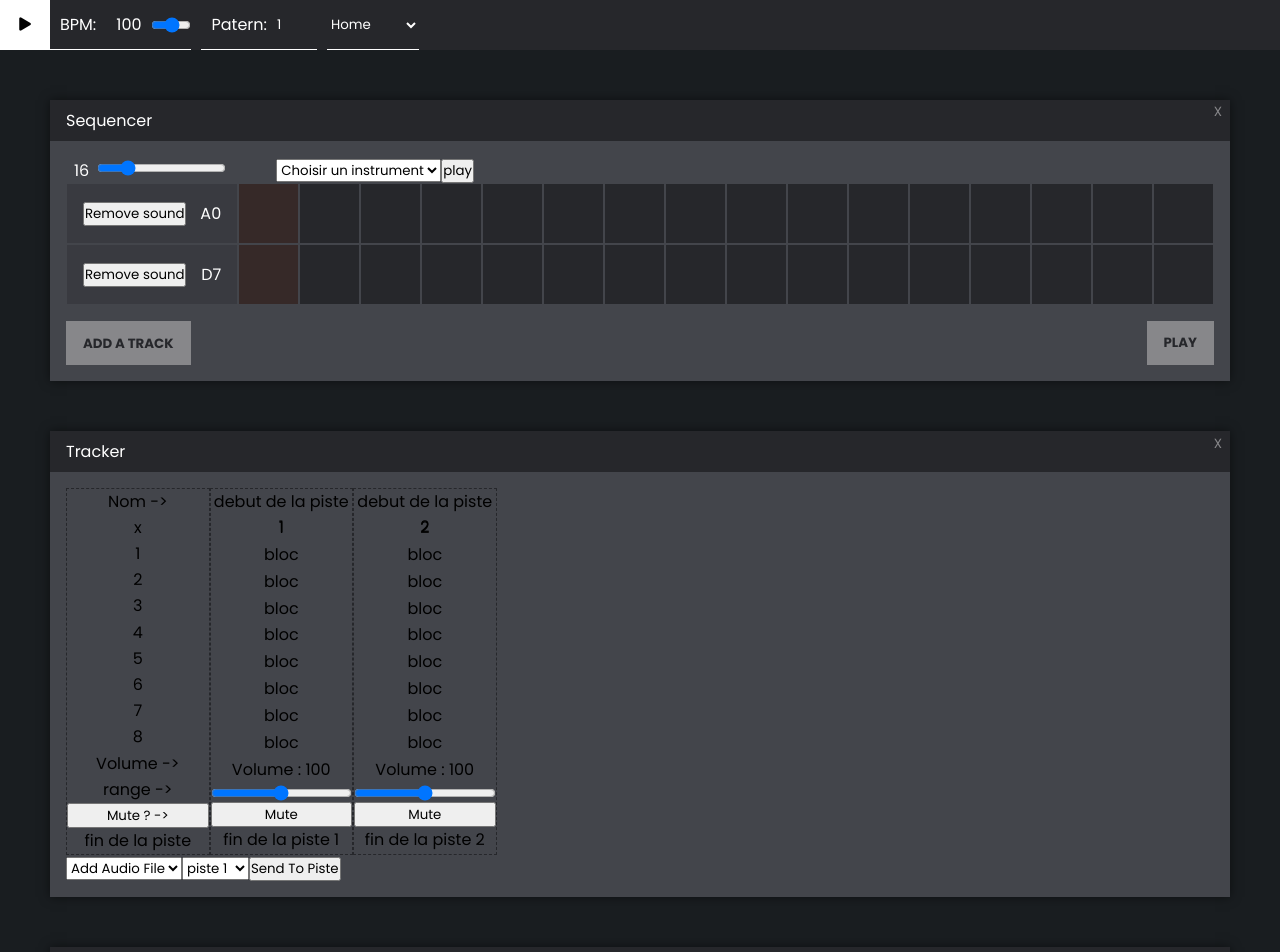
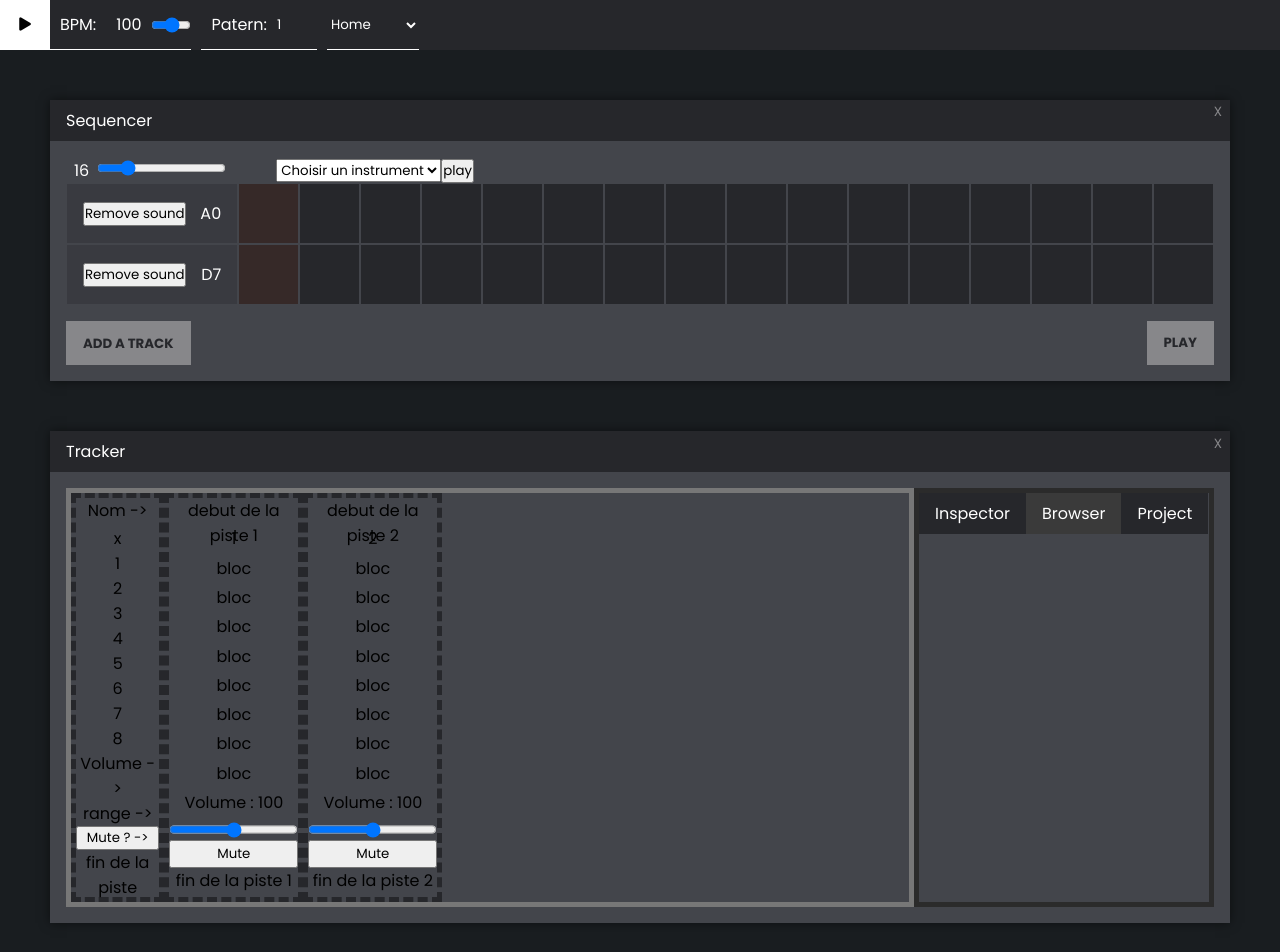
Before and after one commit to Procaillass/JamRacker, a React (Create React App) app: page / in a window 1280 px wide. Shown: the top 952 px of the page. Built offline with nearby package versions, Linux system fonts and the light colour scheme.

Commit message:
tracker structure base1

```diff
--- a/src/Components/Tracker/Tracker.css
+++ b/src/Components/Tracker/Tracker.css
@@ -1,5 +1,30 @@
 .tracker {
   margin: 50px;
+}
+
+.selected {
+  background-color: #3a3a3a;
+}
+
+.disable {
+  display: none;
+}
+
+.tracker .box__content {
+  display: -webkit-box;
+  display: -ms-flexbox;
+  display: flex;
+}
+
+.tracker_menu {
+  border: 5px solid #2b2b2b;
+  min-width: 300px;
+}
+
+.tracker_menu nav {
+  display: -webkit-box;
+  display: -ms-flexbox;
+  display: flex;
 }
 
 .box__content__pistes {
@@ -7,11 +32,12 @@
   display: grid;
   -ms-grid-columns: (1fr)[8];
       grid-template-columns: repeat(8, 1fr);
+  border: 5px solid #777777;
 }
 
 .box__content__pistes__piste {
   list-style: none;
-  border: 1px dashed #26272B;
+  border: 5px dashed #26272B;
   text-align: center;
   display: -ms-grid;
   display: grid;
@@ -21,7 +47,7 @@
 
 .box__content__pistes__rangeesNumb {
   list-style: none;
-  border: 1px dashed #26272B;
+  border: 5px dashed #26272B;
   text-align: center;
   display: -ms-grid;
   display: grid;
--- a/src/Components/Tracker/Tracker.jsx
+++ b/src/Components/Tracker/Tracker.jsx
@@ -22,7 +22,45 @@ function Tracker() {
 
     const handleClose = (ev) => {
         ev.preventDefault();
-        alert("close");
+
+    };
+
+    //menu nav disable switch game
+
+    const handleInspector = (ev) => {
+        ev.preventDefault();
+
+        document.querySelector(".box__title_inspector").classList.toggle("selected")
+        document.querySelector(".box__title_browser").classList.remove("selected")
+        document.querySelector(".box__title_project").classList.remove("selected")
+
+        document.querySelector(".tracker_menu__nav__container__browser").classList.add("disable")
+        document.querySelector(".tracker_menu__nav__container__project").classList.add("disable")
+        document.querySelector(".tracker_menu__nav__container__inspector").classList.toggle("disable")
+
+
+    };
+    const handleBrowser = (ev) => {
+        ev.preventDefault();
+
+        document.querySelector(".tracker_menu__nav__container__browser").classList.toggle("disable")
+        document.querySelector(".tracker_menu__nav__container__project").classList.add("disable")
+        document.querySelector(".tracker_menu__nav__container__inspector").classList.add("disable")
+
+        document.querySelector(".box__title_inspector").classList.remove("selected")
+        document.querySelector(".box__title_browser").classList.toggle("selected")
+        document.querySelector(".box__title_project").classList.remove("selected")
+
+    };
+    const handleProject = (ev) => {
+        ev.preventDefault();
+        document.querySelector(".tracker_menu__nav__container__browser").classList.add("disable")
+        document.querySelector(".tracker_menu__nav__container__project").classList.toggle("disable")
+        document.querySelector(".tracker_menu__nav__container__inspector").classList.add("disable")
+
+        document.querySelector(".box__title_inspector").classList.remove("selected")
+        document.querySelector(".box__title_browser").classList.remove("selected")
+        document.querySelector(".box__title_project").classList.toggle("selected")
     };
 
     const handleVolume = (event) => {
@@ -79,7 +117,7 @@ function Tracker() {
                         <div className="step">7</div>
                         <div className="step">8</div>
 
-                        <div>Volume -></div>
+                        <div>Volume -&gt;</div>
                         <div>range -></div>
                         <button>Mute ? -></button>
                         <div>fin de la piste</div>
@@ -142,31 +180,38 @@ function Tracker() {
                     </li>
                 </ul>
 
-                {<div className="tracker__controls">
-                    <select className="Tracker__addAudioFile" >
-                        {/* onChange={handleAddAudioFile} */}
-                        <option value="">Add Audio File</option>
-                        {/* {AudioFileList.map((AudioFile, index) =>
-              Listes.map(el => el.name).includes(note.name) === false &&
-              <option key={index + '_' + AudioFile.name} value={AudioFile.name}>{AudioFile.name}</option>
-            )} */}
-                    </select>
-                    <select className="Tracker__choosePiste" >
-                        <option value="">piste 1</option>
-                        <option value="">piste 2</option>
-                        <option value="">piste 3</option>
-                        <option value="">piste 4</option>
-                        <option value="">piste 5</option>
-                        <option value="">piste 6</option>
-                        <option value="">piste 7</option>
-                        <option value="">piste 8</option>
+                <div className="tracker_menu">
+
+                    <nav>
+
+                        <div className="box__bar" >
+                            <div className="box__title box__title_inspector" onClick={handleInspector}>Inspector</div>
+                        </div>
+
+                        <div className="box__bar">
+                            <div className="box__title box__title_browser selected" onClick={handleBrowser}>Browser</div>
+                        </div>
+
+                        <div className="box__bar">
+                            <div className="box__title box__title_project" onClick={handleProject}>Project</div>
+                        </div>
+
+                    </nav>
+
+                    <div className="tracker_menu__nav__container">
+
+                        <div className="tracker_menu__nav__container__inspector disable">INSPECTOR</div>
+                        <div className="tracker_menu__nav__container__browser disable">BROWSER</div>
+                        <div className="tracker_menu__nav__container__project disable">PROJECT</div>
+
+                    </div>
 
 
-                    </select>
-                    {/* <button " onClick={handlePlaying}>{playing ? "stop" : "play"}</button> */}
-                    <button className="tracker__addAudioFileToPiste"> Send To Piste</button>
-                </div>}
 
+
+
+
+                </div>
             </div>
 
         </div>
--- a/src/Components/Tracker/Tracker.scss
+++ b/src/Components/Tracker/Tracker.scss
@@ -1,15 +1,38 @@
 .tracker {
     margin: 50px;
+
+}
+
+.selected {
+    background-color: #3a3a3a;
+}
+
+.disable {
+    display: none;
+}
+
+.tracker .box__content {
+    display: flex;
+    }
+
+.tracker_menu {
+    border: 5px solid rgb(43, 43, 43);
+    min-width: 300px;
+
+    & nav {
+    display: flex;
+    }
 }
 
 .box__content__pistes {
 
     display: grid;
     grid-template-columns: repeat(8, 1fr);
+    border: 5px solid rgb(119, 119, 119);
 
     &__piste {
         list-style: none;
-        border: 1px dashed #26272B;
+        border: 5px dashed #26272B;
         text-align: center;
         display: grid;
         grid-template-rows: 7%;
@@ -18,7 +41,7 @@
 
     &__rangeesNumb {
         list-style: none;
-        border: 1px dashed #26272B;
+        border: 5px dashed #26272B;
         text-align: center;
         display: grid;
         grid-template-rows: 7%;
```
Also changed, not shown: 1 other file (tests, documents, lock files or other folders).
